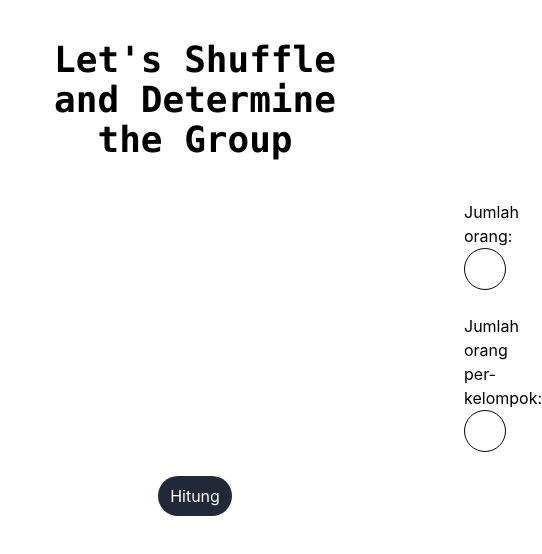
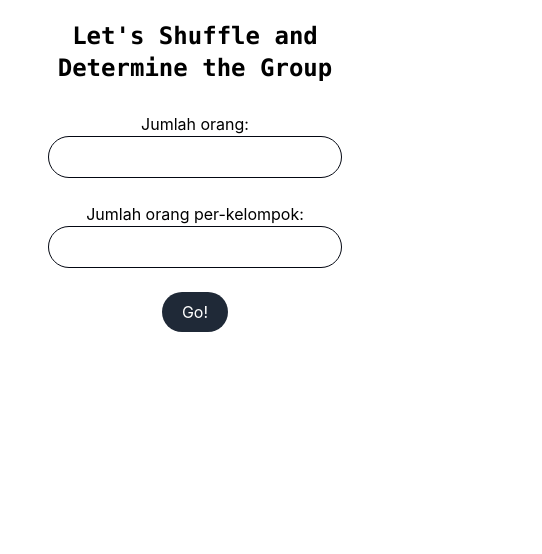
Before and after one commit to SeinlyXz/shuffler, a React (Create React App) app: page / in a window 390 px wide. Shown: the top 554 px of the page, 542 px wide, since content can reach past the window. Built offline with nearby package versions, Linux system fonts and the light colour scheme.

Commit message:
Add Responsivity

```diff
--- a/package.json
+++ b/package.json
@@ -1,4 +1,5 @@
 {
+  "homepage": "https://seinlyxz.github.io/shuffler",
   "name": "web-shuffle",
   "version": "0.1.0",
   "private": true,
@@ -13,6 +14,8 @@
   },
   "scripts": {
     "start": "react-scripts start",
+    "predeploy": "npm run build",
+    "deploy": "gh-pages -d build",
     "build": "react-scripts build",
     "test": "react-scripts test",
     "eject": "react-scripts eject"
--- a/src/Shuffle.jsx
+++ b/src/Shuffle.jsx
@@ -95,21 +95,21 @@ const Shuffler = () => {
       const isButtonDisabled = jmlOrang === '' || jmlPerKelompok === '';
 
     return (
-        <div className='p-10'>
-            <h1 className='font-extrabold text-4xl font-mono'>Let's Shuffle and Determine the Group</h1>
-            <div className='p-10'>
+        <div className='md:p-10'>
+            <h1 className='font-extrabold text-2xl md:text-4xl font-mono overflow-hidden p-5'>Let's Shuffle and Determine the Group</h1>
+            <div className='p-2 md:p-10'>
                 <form onSubmit={handleSubmit}>
-                    <div className='flex flex-col justify-center mx-96'>
+                    <div className='flex flex-col justify-center md:mx-96 mx-10'>
                         <label> Jumlah orang: </label>
                         <input className='border border-gray-950 rounded-full px-5 py-2' type="number" value={jmlOrang} onChange={handleJmlOrangChange} />
                     </div>
                     <br />
-                    <div className='flex flex-col justify-center mx-96'>
+                    <div className='flex flex-col justify-center md:mx-96 mx-10'>
                         <label>Jumlah orang per-kelompok:</label>
                         <input className='border border-gray-950 rounded-full px-5 py-2' type="number" value={jmlPerKelompok} onChange={handleJmlPerKelompokChange} />
                     </div>
                     <br />
-                    <button className='bg-gray-800 text-white rounded-full px-3 py-2 hover:bg-gray-600' type="submit">Hitung</button>
+                    <button className='bg-gray-800 text-white rounded-full px-5 py-2 hover:bg-gray-600' type="submit">Go!</button>
                 </form>
             </div>
             <div>
```
